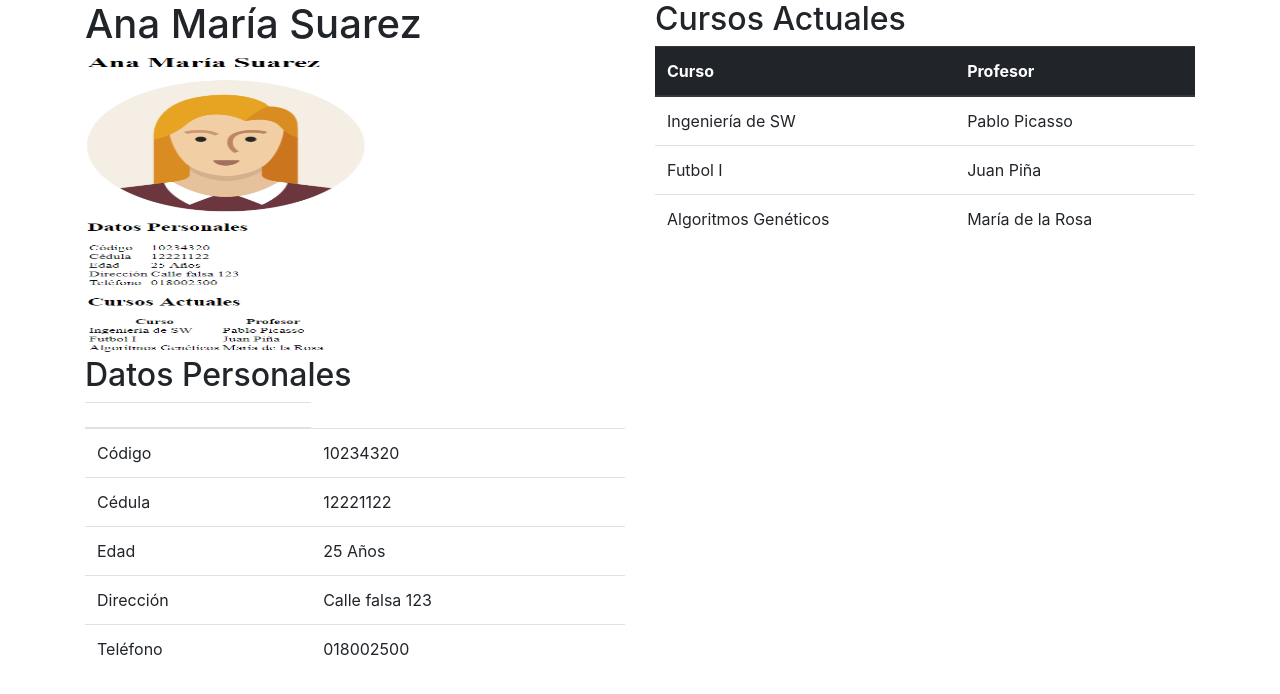
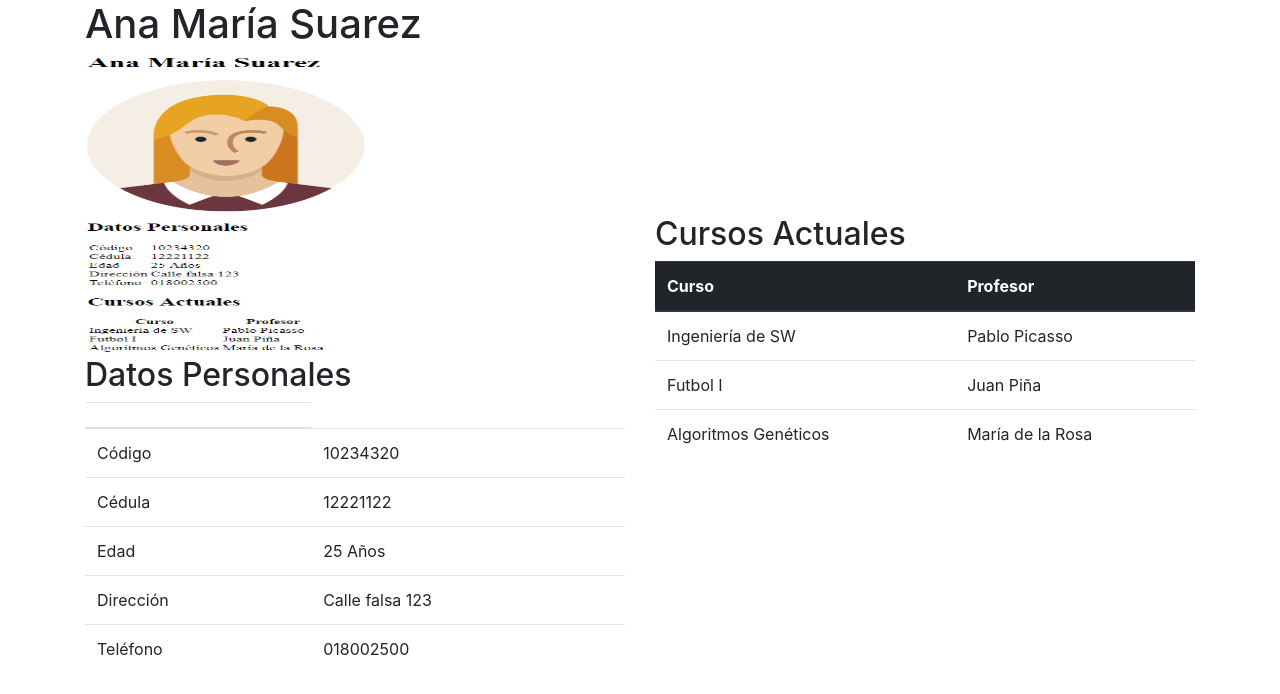
Before and after one commit to jsgonzalez15/taller2typescript, a website: page index.html in a window 1280 px wide. Drawn offline with nearby package versions, Linux system fonts and the light colour scheme.

Commit message:
2 files modified

```diff
--- a/index.html
+++ b/index.html
@@ -8,8 +8,8 @@
 </head>
 <body>
     <div class="container">
-        <div class="row">
-            <div class="col-md-6">
+        <div class="row align-items-center">
+            <div class="col col-md-6">
                 <h1>Ana María Suarez</h1>
                 <img src="./avatar.png" height="300px" width="300px" alt="Avatar">
                 <h2>Datos Personales</h2>
@@ -43,7 +43,7 @@
                     </tbody>
                 </table>
             </div>
-            <div class="col-md-6">
+            <div class="col col-md-6">
                 <h2>Cursos Actuales</h2>
                 <table class="table">
                     <thead class="thead thead-dark">
--- a/style.css
+++ b/style.css
@@ -1,3 +1,6 @@
 h1, h2 {
   font-family: Lato;
 }
+.col{
+  height:1600px;
+}
```
